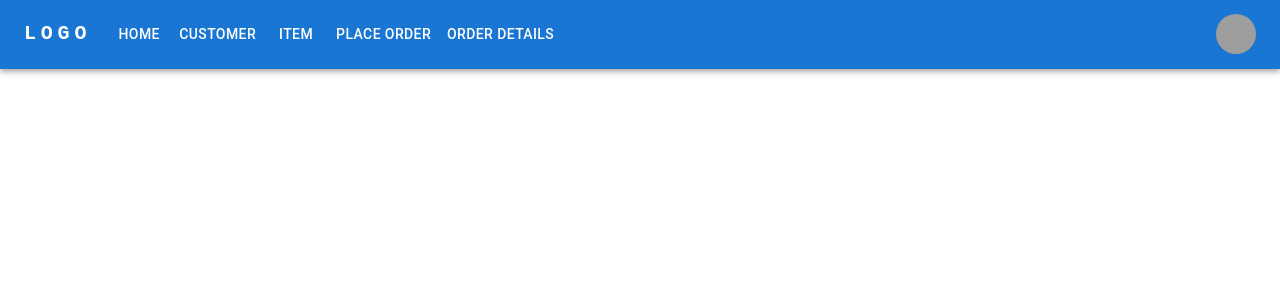
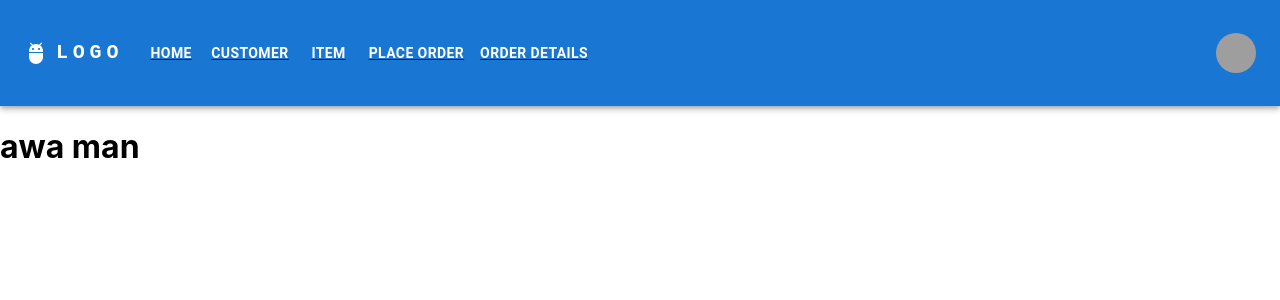
Before and after one commit to NisalaRV/React_web_pos, a React (Create React App) app: page / in a window 1280 px wide. Shown: the top 300 px of the page. Built offline with nearby package versions, Linux system fonts and the light colour scheme; grey boxes are pictures that could not be loaded.

Commit message:
added DefaltLayout and navigation

```diff
--- /dev/null
+++ b/src/view/common/DefalutLayout/DefaultLayout.tsx
@@ -0,0 +1,13 @@
+import React, {Component} from "react";
+import {MainContent} from "../MainContent/MainContent";
+
+export class DefaultLayout extends Component {
+    render() {
+        return (
+            <>
+                <MainContent/>
+
+            </>
+        );
+    }
+}
--- a/src/view/common/Header.tsx
+++ b/src/view/common/Header/Header.tsx
@@ -12,9 +12,12 @@ import Button from '@mui/material/Button';
 import Tooltip from '@mui/material/Tooltip';
 import MenuItem from '@mui/material/MenuItem';
 import AdbIcon from '@mui/icons-material/Adb';
+import {NavLink} from "react-router-dom";
 
-const pages = ['Home', 'Customer', 'item','place order','order details'];
+// const pages = ['Home', 'Customer', 'item','place order','order details'];
 const settings = ['Profile', 'Account', 'Dashboard', 'Logout'];
+const activeLink = "border-b-2 cursor-pointer";
+const normalLink = "cursor-pointer";
 
 function Header() {
     const [anchorElNav, setAnchorElNav] = React.useState<null | HTMLElement>(null);
@@ -39,6 +42,7 @@ function Header() {
         <AppBar position="static">
             <Container maxWidth="xl">
                 <Toolbar disableGutters>
+                    <AdbIcon sx={{ display: { xs: 'none', md: 'flex' }, mr: 1 }} />
                     <Typography
                         variant="h6"
                         noWrap
@@ -56,6 +60,7 @@ function Header() {
                     >
                         LOGO
                     </Typography>
+
 
                     <Box sx={{ flexGrow: 1, display: { xs: 'flex', md: 'none' } }}>
                         <IconButton
@@ -86,13 +91,55 @@ function Header() {
                                 display: { xs: 'block', md: 'none' },
                             }}
                         >
-                            {pages.map((page) => (
-                                <MenuItem key={page} onClick={handleCloseNavMenu}>
-                                    <Typography textAlign="center">{page}</Typography>
-                                </MenuItem>
-                            ))}
+                            <NavLink
+                                to={"/home"}
+                                className={({ isActive }) => (isActive ? activeLink : normalLink)}
+                            >
+                                <Typography textAlign="center" pt={1} pr={2} pl={2}>
+                                    Home
+                                </Typography>
+                            </NavLink>
+
+                            <NavLink
+                                to={"/customer"}
+                                className={({ isActive }) => (isActive ? activeLink : normalLink)}
+                            >
+                                <Typography textAlign="center" pt={1} pr={2} pl={2}>
+                                    Customer
+                                </Typography>
+                            </NavLink>
+
+                            <NavLink
+                                to={"/item"}
+                                className={({ isActive }) => (isActive ? activeLink : normalLink)}
+                            >
+                                <Typography textAlign="center" pt={1} pr={2} pl={2}>
+                                    Item
+                                </Typography>
+                            </NavLink>
+
+                            <NavLink
+                                to={"/place"}
+                                className={({ isActive }) => (isActive ? activeLink : normalLink)}
+                            >
+                                <Typography textAlign="center" pt={1} pr={2} pl={2}>
+                                    Place Order
+                                </Typography>
+                            </NavLink>
+
+                            <NavLink
+                                to={"/orderDetail"}
+                                className={({ isActive }) => (isActive ? activeLink : normalLink)}
+                            >
+                                <Typography textAlign="center" pt={1} pr={2} pl={2}>
+                                    Order Details
+                                </Typography>
+
+                            </NavLink>
                         </Menu>
                     </Box>
+
+
                     <AdbIcon sx={{ display: { xs: 'flex', md: 'none' }, mr: 1 }} />
                     <Typography
                         variant="h5"
@@ -112,16 +159,66 @@ function Header() {
                     >
                         LOGO
                     </Typography>
-                    <Box sx={{ flexGrow: 1, display: { xs: 'none', md: 'flex' } }}>
-                        {pages.map((page) => (
+                    <Box sx={{ flexGrow: 1, display: { xs: "none", md: "flex" } }}>
+                        <NavLink
+                            to={"/home"}
+                            className={({ isActive }) => (isActive ? activeLink : normalLink)}
+                        >
                             <Button
-                                key={page}
                                 onClick={handleCloseNavMenu}
-                                sx={{ my: 2, color: 'white', display: 'block' }}
+                                sx={{ my: 2, color: "white", display: "block" }}
                             >
-                                {page}
+                                <h4>Home</h4>
                             </Button>
-                        ))}
+                        </NavLink>
+
+                        <NavLink
+                            to={"/customer"}
+                            className={({ isActive }) => (isActive ? activeLink : normalLink)}
+                        >
+                            <Button
+                                onClick={handleCloseNavMenu}
+                                sx={{ my: 2, color: "white", display: "block" }}
+                            >
+                                <h4>Customer</h4>
+                            </Button>
+                        </NavLink>
+
+                        <NavLink
+                            to={"/item"}
+                            className={({ isActive }) => (isActive ? activeLink : normalLink)}
+                        >
+                            <Button
+                                onClick={handleCloseNavMenu}
+                                sx={{ my: 2, color: "white", display: "block" }}
+                            >
+                                <h4>Item</h4>
+                            </Button>
+                        </NavLink>
+
+                        <NavLink
+                            to={"/place"}
+                            className={({ isActive }) => (isActive ? activeLink : normalLink)}
+                        >
+                            <Button
+                                onClick={handleCloseNavMenu}
+                                sx={{ my: 2, color: "white", display: "block" }}
+                            >
+                                <h4>Place Order</h4>
+                            </Button>
+                        </NavLink>
+
+                        <NavLink
+                            to={"/orderDetail"}
+                            className={({ isActive }) => (isActive ? activeLink : normalLink)}
+                        >
+                            <Button
+                                onClick={handleCloseNavMenu}
+                                sx={{ my: 2, color: "white", display: "block" }}
+                            >
+                                <h4>Order Details</h4>
+                            </Button>
+                        </NavLink>
                     </Box>
 
                     <Box sx={{ flexGrow: 0 }}>
--- a/src/view/common/MainContent/MainContent.tsx
+++ b/src/view/common/MainContent/MainContent.tsx
@@ -1,6 +1,7 @@
 import React, {Component} from "react";
 import {Route, Routes} from "react-router-dom";
-import {Home} from "@mui/icons-material";
+import Home from "../../pages/Home/Home";
+
 
 
 export class MainContent extends Component {
@@ -8,7 +9,9 @@ export class MainContent extends Component {
         return (
             <div className="mx-auto">
                 <Routes>
+                    <Route path="/" Component={Home}></Route>
                     <Route path="/home" Component={Home}></Route>
+
                 </Routes>
             </div>
         );
--- a/src/view/pages/Home/Home.tsx
+++ b/src/view/pages/Home/Home.tsx
@@ -1,96 +1,12 @@
-import { ThemeProvider, createTheme } from "@mui/material/styles";
-import Box from "@mui/material/Box";
-import SettingsIcon from "@mui/icons-material/Settings";
-import Header from "../../common/Header";
-
-
-const theme = createTheme({
-    palette: {
-        background: {
-            paper: "#fff",
-        },
-        text: {
-            primary: "#173A5E",
-            secondary: "#46505A",
-        },
-        action: {
-            active: "#001E3C",
-        },
-    },
-});
+import React from "react";
+import Header from "../../common/Header/Header";
 
 export default function Home() {
     return (
         <>
-          <Header/>
-            <Box sx={{ width: "100%" }} mt={5}>
-                <div style={{ display: "flex", justifyContent: "space-between", flexWrap: "wrap" }}>
-                    <div style={{ flex: "0 1 calc(25% - 12px)", margin: "6px" }}>
-                        <ThemeProvider theme={theme}>
-                            <Box
-                                sx={{
-                                    bgcolor: "background.paper",
-                                    boxShadow: 2,
-                                    borderRadius: 2,
-                                    p: 2,
-                                    minWidth: 180,
-                                }}
-                            >
-                                <Box sx={{ color: "text.secondary" }}>Customer Count</Box>
-                                <Box
-                                    id="txtCustomerCount"
-                                    sx={{
-                                        color: "text.primary",
-                                        fontSize: 34,
-                                        fontWeight: "medium",
-                                    }}
-                                >
-                                    0
-                                </Box>
-                                <Box
-                                    id="txtCustomerCountPracentage"
-                                    sx={{
-                                        color: "success.dark",
-                                        display: "inline",
-                                        fontWeight: "bold",
-                                        mx: 0.5,
-                                        fontSize: 14,
-                                    }}
-                                >
-                                    +18.77%
-                                </Box>
-                                <Box
-                                    sx={{
-                                        color: "text.secondary",
-                                        display: "inline",
-                                        fontSize: 14,
-                                    }}
-                                >
-                                    vs. last week
-                                </Box>
-                            </Box>
-                        </ThemeProvider>
-                    </div>
-                    {/* Repeat the above structure for the other grid items */}
-                    {/* ... */}
-                    <div style={{ flex: "0 1 calc(25% - 12px)", margin: "6px" }}>
-                        <ThemeProvider theme={theme}>
-                            <Box
-                                sx={{
-                                    bgcolor: "background.paper",
-                                    boxShadow: 2,
-                                    borderRadius: 2,
-                                    p: 2,
-                                    minWidth: 180,
-                                }}
-                            >
-                                <Box sx={{ color: "text.secondary" }}>Order Count</Box>
-                                <SettingsIcon sx={{ fontSize: 34, padding: 1 }} />
-                            </Box>
-                        </ThemeProvider>
-                    </div>
-                </div>
-            </Box>
+         <Header/>
+            <h1>awa man</h1>
+
         </>
     );
 }
```
Also changed, not shown: src/App.tsx (+10 -5 lines).
